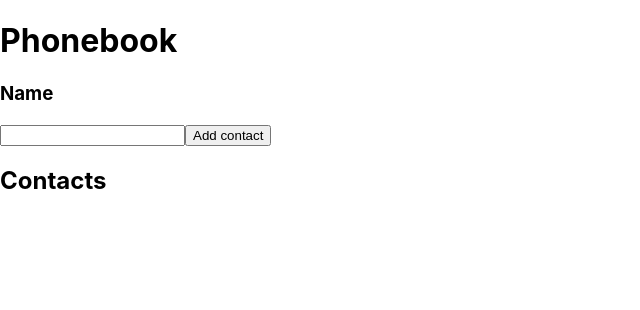
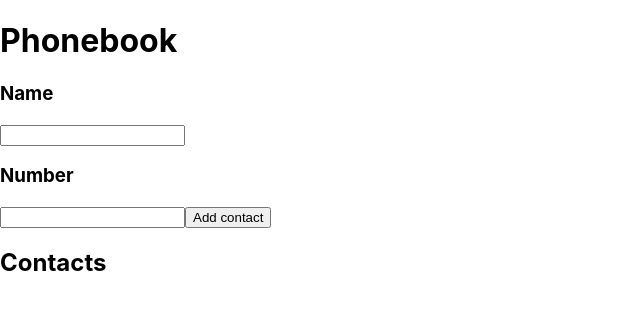
Before and after one commit to DenysVM/goit-react-hw-02-phonebook, a React (Create React App) app: page / in a window 1280 px wide. Shown: the top 310 px of the page, without its empty margins (0-640 px from the left). Built offline with nearby package versions, Linux system fonts and the light colour scheme.

Commit message:
Книга контактів. Крок 2.

```diff
--- a/src/components/App.jsx
+++ b/src/components/App.jsx
@@ -7,12 +7,14 @@
   state = {
     contacts: [],
     name: '',
+    number: '',
   };
 
-  addContact = (name) => {
+  addContact = (name, number) => {
     const contact = {
       id: nanoid(),
       name,
+      number,
     };
 
     this.setState((prevState) => ({
--- a/src/components/Phonebook/ContactForm.jsx
+++ b/src/components/Phonebook/ContactForm.jsx
@@ -2,18 +2,22 @@
 
 class ContactForm extends Component {
   state = {
-    name: '',
+      name: '',
+      number: '',
   };
 
   handleChange = (e) => {
-    this.setState({ name: e.target.value });
-  };
+  const { name, value } = e.target;
+  this.setState({ [name]: value });
+};
 
-  handleSubmit = (e) => {
-    e.preventDefault();
-    this.props.addContact(this.state.name);
-    this.setState({ name: '' });
-  };
+
+ handleSubmit = (e) => {
+  e.preventDefault();
+  this.props.addContact(this.state.name, this.state.number);
+  this.setState({ name: '', number: '' });
+};
+
 
   render() {
     return (
@@ -27,6 +31,16 @@
           required
           value={this.state.name}
           onChange={this.handleChange}
+            />
+            <h3>Number</h3>
+        <input
+          type="tel"
+          name="number"
+         pattern="\+?\d{1,4}?[ .\-\s]?\(?\d{1,3}?\)?[ .\-\s]?\d{1,4}[ .\-\s]?\d{1,4}[ .\-\s]?\d{1,9}"
+          title="Phone number must be digits and can contain spaces, dashes, parentheses and can start with +"
+          required
+          value={this.state.number}
+          onChange={this.handleChange}
         />
         <button type="submit">Add contact</button>
       </form>
--- a/src/components/Phonebook/ContactList.jsx
+++ b/src/components/Phonebook/ContactList.jsx
@@ -4,7 +4,9 @@
   return (
     <ul>
       {contacts.map((contact) => (
-        <li key={contact.id}>{contact.name}</li>
+       <li key={contact.id}>
+          <strong>Name:</strong> {contact.name}, <strong>Number:</strong> {contact.number}
+        </li>
       ))}
     </ul>
   );
```
